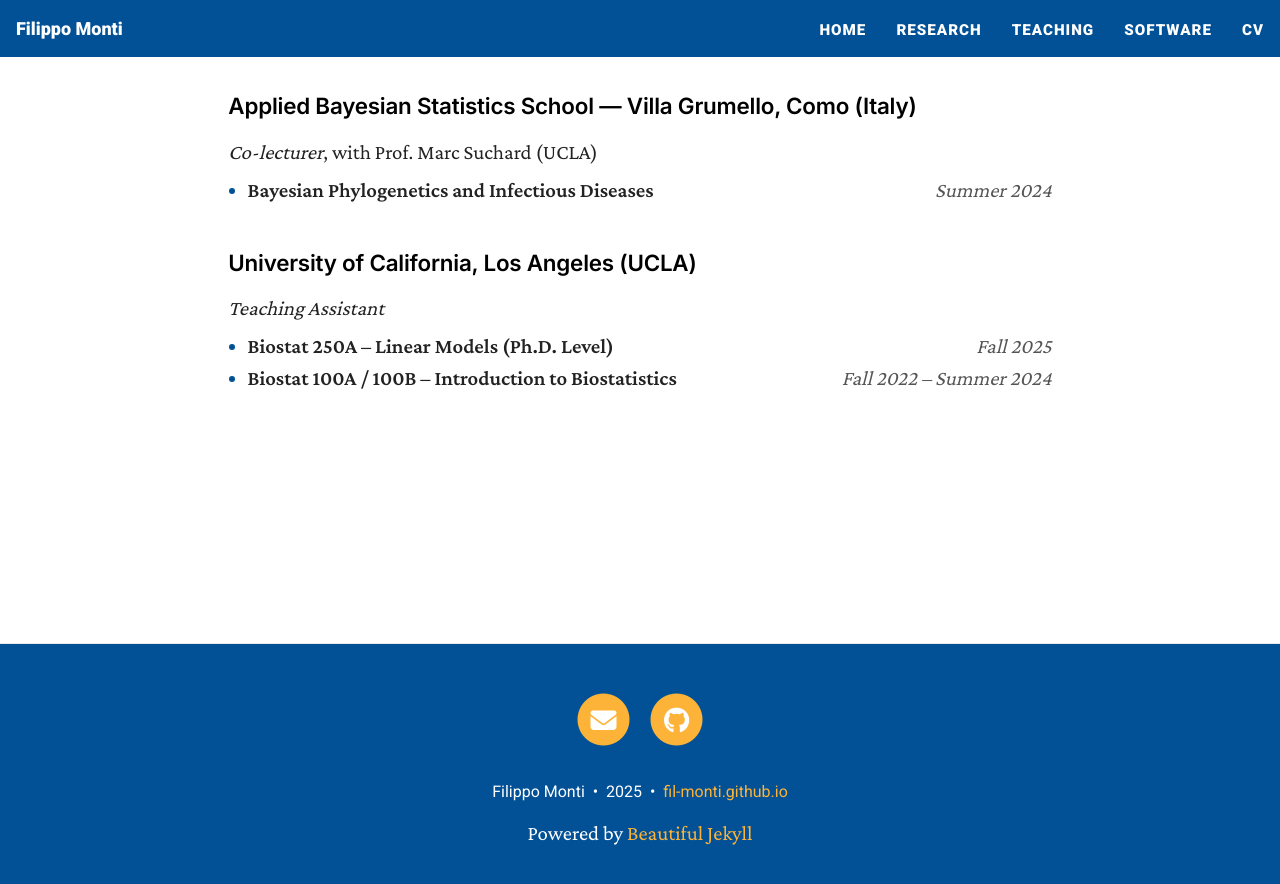
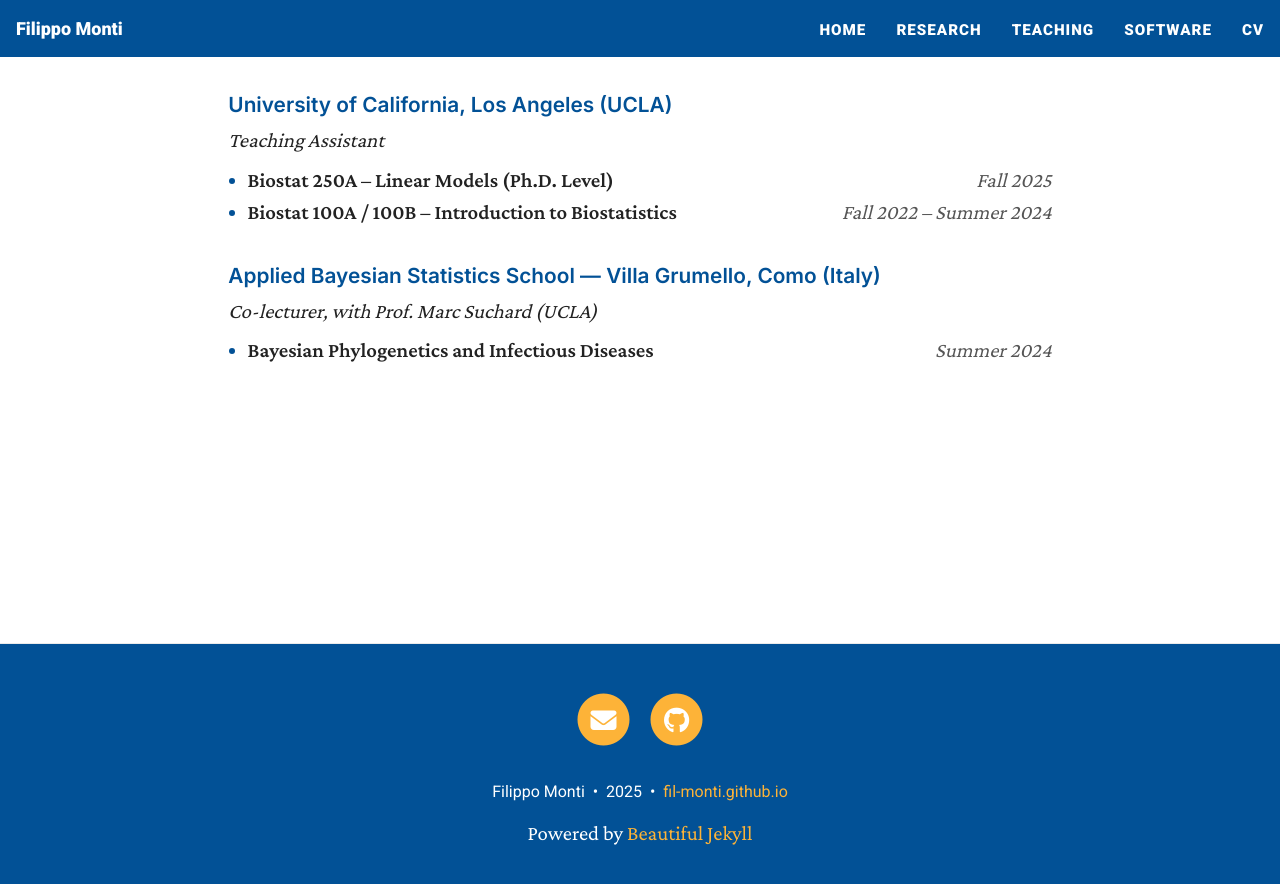
Before and after one commit to fil-monti/fil-monti.github.io, a Jekyll site: the page built from myteaching.md, in a window 1280 px wide. Shown: the top 884 px of the page. Built offline with Jekyll 4.4.1, drawn with Linux system fonts in a browser that asks for light colours; nearby versions of some CDN libraries.

Commit message:
better styling

```diff
--- a/assets/css/teaching.css
+++ b/assets/css/teaching.css
@@ -1,3 +1,9 @@
+.teaching-role {
+    margin-top: 0rem;
+    margin-bottom: 0.5rem;
+    font-style: italic;
+}
+
 .teaching-list {
     padding-left: 1.2rem;
     margin: 0.4rem 0 0.8rem;
--- a/myteaching.md
+++ b/myteaching.md
@@ -1,6 +1,6 @@
 ---
 layout: page
-title: Teaching
+title: TEACHING
 permalink: /myteaching/
 header:
   compact: true           # adds .header--compact (tight spacing)
@@ -9,12 +9,37 @@ header:
   force_no_img: false     # ignore cover-img even if set (set to true to force no-image)
 ---
 
+<div style="margin-top: 3rem;"></div>
+<h3 class="subsection-title">University of California, Los Angeles (UCLA)</h3>
+
+<p class="teaching-role">Teaching Assistant</p>
+
+[//]: # (- **Biostat 250A – Linear Models &#40;Ph.D. Level&#41;** <span class="dot"> </span> <span class="date">Fall 2025</span>)
+
+[//]: # (- **Biostat 100A / 100B – Introduction to Biostatistics** - Fall 2022 – Summer 2024)
+
+
+<ul class="teaching-list">
+  <li>
+    <span class="course"><strong>Biostat 250A – Linear Models (Ph.D. Level)</strong></span>
+    <span class="separator"></span>
+    <span class="date">Fall 2025</span>
+  </li>
+  <li>
+    <span class="course"><strong>Biostat 100A / 100B – Introduction to Biostatistics</strong></span>
+    <span class="separator"></span>
+    <span class="date">Fall 2022 – Summer 2024</span>
+  </li>
+</ul>
+
 <div style="margin-top: 2.5rem;"></div>
 
 [//]: # (## Teaching Experience)
 [//]: # (### Applied Bayesian Statistics School — Villa Grumello, Como &#40;Italy&#41;)
-<h2 class="subsection-title">Applied Bayesian Statistics School — Villa Grumello, Como (Italy)</h2>
-*Co-lecturer*, with Prof. Marc Suchard (UCLA)
+<h3 class="subsection-title">Applied Bayesian Statistics School — Villa Grumello, Como (Italy)</h3>
+
+[//]: # (*Co-lecturer*, with Prof. Marc Suchard &#40;UCLA&#41;)
+<p class="teaching-role">Co-lecturer, with Prof. Marc Suchard (UCLA)</p>
 
 [//]: # (- **Bayesian Phylogenetics and Infectious Diseases** - Summer 2024)
 <ul class="teaching-list">
@@ -35,28 +60,9 @@ header:
 [//]: # (Delivered lectures and hands-on sessions on)
 
 [//]: # ([*Bayesian Phylogenetics and Infectious Diseases*]&#40;https://abs24.imati.cnr.it/&#41;.)
-<div style="margin-top: 2rem;"></div>
-
-<h2 class="subsection-title">University of California, Los Angeles (UCLA)</h2>
-*Teaching Assistant*
-
-[//]: # (- **Biostat 250A – Linear Models &#40;Ph.D. Level&#41;** <span class="dot"> </span> <span class="date">Fall 2025</span>)
-
-[//]: # (- **Biostat 100A / 100B – Introduction to Biostatistics** - Fall 2022 – Summer 2024)
 
 
-<ul class="teaching-list">
-  <li>
-    <span class="course"><strong>Biostat 250A – Linear Models (Ph.D. Level)</strong></span>
-    <span class="separator"></span>
-    <span class="date">Fall 2025</span>
-  </li>
-  <li>
-    <span class="course"><strong>Biostat 100A / 100B – Introduction to Biostatistics</strong></span>
-    <span class="separator"></span>
-    <span class="date">Fall 2022 – Summer 2024</span>
-  </li>
-</ul>
+
 
 
 
```
